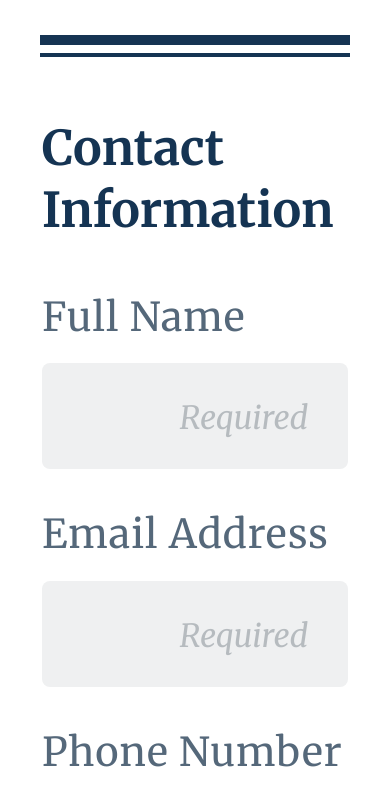
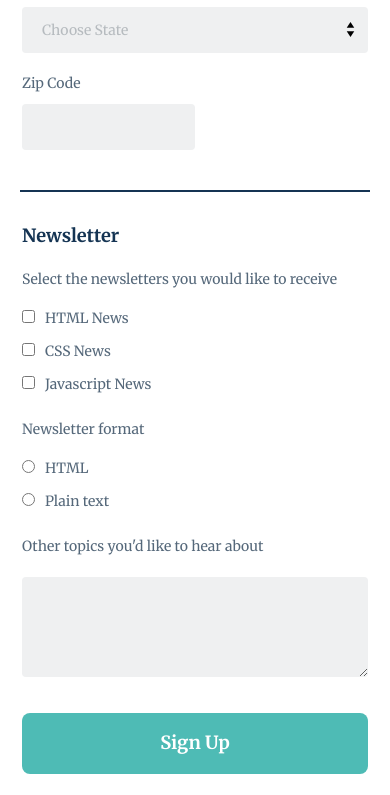
Before and after one commit to mdcrowson/online-registration-form, a plain HTML site: page index.html in a window 390 px wide. Shown: the part 807-1602 px from the top of the page. Drawn offline with Linux system fonts and the light colour scheme.

Commit message:
Mobile Style Updates

```diff
--- a/css/style.css
+++ b/css/style.css
@@ -1,18 +1,28 @@
 * {
+    box-sizing: border-box;
+}
+
+html {
     font-family: 'Merriweather', serif;
-    box-sizing: border-box;
-    font-size: 1.2em;
-    line-height: 1.3em;
+    font-size: 14px;
+    line-height: 1.5;
 }
 
 header {
     background: #153453;
-    margin: 0;
-    padding: 20px;
+    margin: 0 0 30px 0;
+    padding: 10px;
+    width: 100%;
 }
 
 main {
-    margin: 40px;
+    margin: 20px;
+}
+
+.wrapper {
+    max-width: 1020px;
+    margin: 0 auto;
+    margin-bottom: 200px;
 }
 
 
@@ -20,7 +30,7 @@ main {
 header h1 {
     color: #fff;
     text-transform: uppercase;
-    font-size: 1.8em;
+    font-size: 1.3rem;
 }
 
 h1, h2, p {
@@ -28,12 +38,20 @@ h1, h2, p {
 }
 
 h2, legend, button[type="submit"] {
-    font-size: 2.5rem;
+    font-size: 1.3rem;
     font-weight: bold;
 }
 
 h2, legend {
     color: #153453;
+}
+
+h2, p {
+    margin: 10px 0;
+}
+
+legend {
+    margin-bottom: 20px;
 }
 
 p {
@@ -48,9 +66,7 @@ footer p {
 /* ---------- Form Styles ---------- */
 
 label {
-    font-size: 1em;
     color: #55687a;
-    letter-spacing: 1px;
     display: block;
 }
 
@@ -61,9 +77,9 @@ label.inline {
 input,
 select,
 textarea {
-    border-radius: 8px;
-    padding: 30px 40px;
-    margin: 20px 0 40px 0;
+    border-radius: 4px;
+    padding: 15px 20px;
+    margin: 10px 0 20px 0;
 }
 
 input:not([type='checkbox'],[type='radio']),
@@ -71,37 +87,36 @@ select,
 textarea {
     background: #eff0f1;
     border: none;
-    font-size: 1em;
     width: 100%;
 }
 
 input[type="checkbox"],
 input[type="radio"] {
-    margin-right: 20px;
-    width: 25px;
-    height: 25px;
+    margin: 10px 10px 10px 0;
+    /* width: 25px;
+    height: 25px; */
 }
 
 textarea {
-    height: 250px;
+    height: 100px;
 }
 
 .checkbox-subhead {
-    margin-bottom: 30px
+    margin-bottom: 10px;
 }
 
 .radio-subhead {
-    margin: 30px 0;
+    margin: 20px 0 10px 0;
 }
 
 .textarea-subhead {
-    margin: 30px 0 15px 0;
+    margin: 20px 0 10px 0;
 }
 
 input:not([type='checkbox'],[type='radio']):focus,
 select:focus,
 textarea:focus {
-    outline: 4px solid #55687a;
+    outline: 2px solid #55687a;
 }
 
 
@@ -113,7 +128,7 @@ textarea:focus {
     font-style: italic;
     text-align: right;
     color: #b6bbbf;
-    font-size: .8em;
+    font-size: .8rem;
 }
 
 select:invalid {
@@ -125,18 +140,14 @@ select {
     -webkit-appearance: none;
     background-image: url(../img/select-arrow.svg);
     background-repeat: no-repeat;
-    background-position: 98%;
-    background-size: 30px 30px;
-}
-
-legend {
-    margin-bottom: 50px;
+    background-position: 97%;
+    background-size: 15px 15px;
 }
 
 fieldset {
     padding: 0;
     border: none;
-    margin-bottom: 40px;
+    margin-bottom: 20px;
 }
 
 button[type="submit"] {
@@ -144,24 +155,26 @@ button[type="submit"] {
     color: #fff;
     width: 100%;
     border: none;
-    padding: 50px;
+    padding: 20px;
     border-radius: 8px;
-    margin: 20px 0;
+    margin: 10px 0;
 }
 
 
 /* ---------- Other Styles ---------- */
 
 hr {
-    border: 2px solid #153453;
-    margin: 0 0 60px 0;
+    border: 1px solid #153453;
+    margin: 0 0 30px 0;
 }
 
 hr:first-child {
-    border: 5px solid #153453;
-    margin: 80px 0 8px 0;
+    border: 2px solid #153453;
+    margin: 30px 0 3px 0;
 }
 
-footer {
-    padding-bottom: 400px;
+/* ---------- Media Queries ---------- */
+
+@media (min-width: 768px) {
+
 }
--- a/index.html
+++ b/index.html
@@ -18,6 +18,7 @@
     <h1>The Code Review</h1>
     </header>
 
+        <div class="wrapper">
         <main>
             <div>
                 <h2>Signup for our newsletter</h2>
@@ -112,9 +113,9 @@
                     <legend>Newsletter</legend>
 
                     <label class="checkbox-subhead">Select the newsletters you would like to receive</label>
-                <input type="checkbox" id="news-html" value="news-html" name="user_news"><label for="html" class="inline">HTML News</label><br>
-                <input type="checkbox" id="news-css" value="news-css" name="user_news"><label for="css" class="inline">CSS News</label><br>
-                <input type="checkbox" id="news-js" value="news-js" name="user_news"><label for="js" class="inline">Javascript News</label>
+                    <input type="checkbox" id="news-html" value="news-html" name="user_news"><label for="news-html" class="inline">HTML News</label><br>
+                    <input type="checkbox" id="news-css" value="news-css" name="user_news"><label for="news-css" class="inline">CSS News</label><br>
+                    <input type="checkbox" id="news-js" value="news-js" name="user_news"><label for="news-js" class="inline">Javascript News</label>
 
                     <label class="radio-subhead">Newsletter format</label>
                     <input type="radio" id="format-html" value="format-html" name="user_format"><label for="format-html" class="inline">HTML</label><br>
@@ -128,8 +129,12 @@
                 </fieldset>
             </form>
         </main>
+
     <footer>
         <p>Copyright The Code Review</p>
     </footer>
+
+</div>
+
 </body>
 </html>
```
Lines whose indentation alone changed are shown as unchanged.
